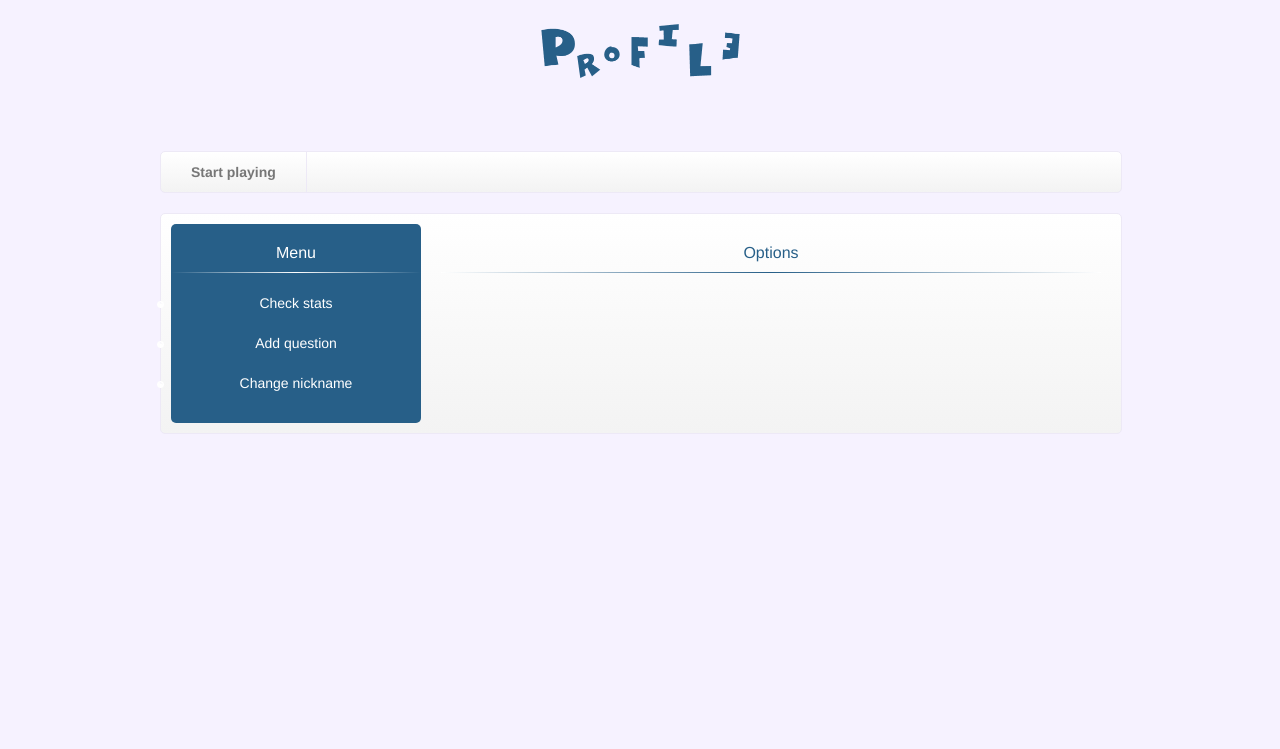
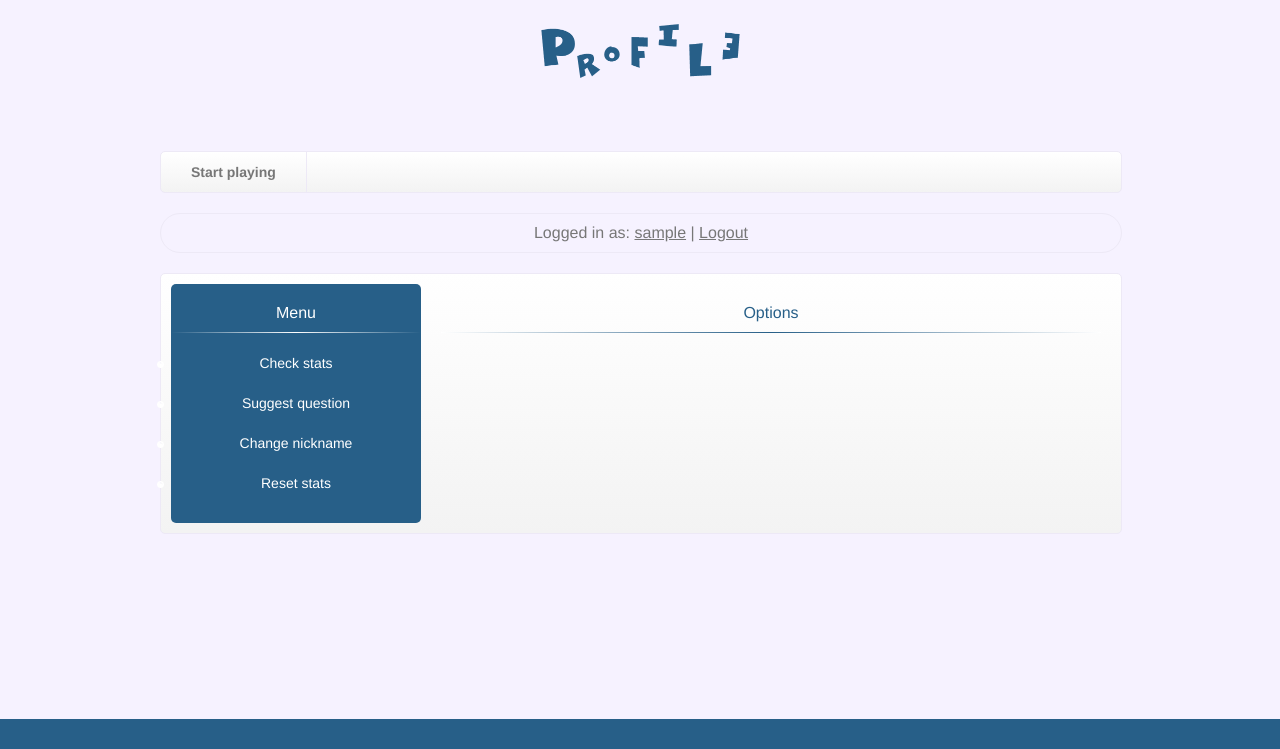
Before and after one commit to gimzo/kwizz, a PHP site: page /profile.php in a window 1280 px wide. Shown: the part 51-800 px from the top of the page. Run offline with PHP 8.4, Linux system fonts and the light colour scheme; the visitor is signed in with stand-in values (Sample User, id 1); data that the repository does not hold is empty; some libraries are stand-ins or nearby versions.

Commit message:
Sitne promjene na profilu, i dodani stilovi za chat

```diff
--- /dev/null
+++ b/chatbar.php
@@ -0,0 +1,10 @@
+<?php
+	if (isset($_SESSION['user'])) {
+echo <<<END
+		<div id="chatBar">
+			<div id="chatWrapper">
+			</div>
+		</div>
+END;
+	}
+?>
--- a/css/style.css
+++ b/css/style.css
@@ -47,9 +47,7 @@ img {
 #wrapper {
 	width: 960px;
 	height: auto;
-	margin-top: 50px;
-	margin-left: auto;
-	margin-right: auto;
+	margin: 50px auto 40px auto;
 }
 
 #statusBar {
@@ -272,3 +270,25 @@ img {
 	background-image: -ms-linear-gradient(left, #ffffff, #275f88, #ffffff);
 	background-image: -o-linear-gradient(left, #ffffff, #275f88, #ffffff);
 }
+
+/* Chat */
+
+#chatBar {
+	position: fixed;
+	bottom: 0;
+	width: 100%;
+	height: 30px;
+	background-color: #275f88;
+}
+
+#chatWrapper {
+	margin-left: auto;
+	margin-right: auto;
+}
+
+.chatTab {
+	display: none;
+	border: 1px solid #EDE9F6;
+	height: 200px;
+	width: 150px;
+}
--- a/index.php
+++ b/index.php
@@ -5,7 +5,7 @@
 <!DOCTYPE html>
 <html>
 <head>
-	<title>Homepage</title>
+	<title>Kwizz | Homepage</title>
 	<meta charset="UTF-8">
 	<link rel="stylesheet" type="text/css" href="css/style.css">
 </head>
@@ -38,5 +38,6 @@
 			<div class="clearBoth"></div>
 		</div>
 	</div>
+	<?php include_once 'chatbar.php'; ?>
 </body>
 </html>
--- a/profile.php
+++ b/profile.php
@@ -24,14 +24,16 @@
 				<li><a href="index.php">Start playing</a></li>
 			</ul>
 		</div>
+		<?php include_once 'statusbar.php'; ?>
 		<div id="content">
 			<div id="leftContent">
 				<p>Menu</p>
 				<div class="hr1"></div>
 				<ul>
 					<li>Check stats</li>
-					<li><a id="AddQuestion">Add question</a></li>
+					<li><a id="AddQuestion">Suggest <a href=""></a> question</a></li>
 					<li>Change nickname</li>
+					<li>Reset stats</li>
 				</ul>
 				<?php
 				db_connect();
@@ -45,6 +47,8 @@ echo <<<END
 				<div class="hr1"></div>
 				<ul>
 					<li>Add category</li>
+					<li>Approve questions</li>
+					<li>Change user rights</li>
 				</ul>
 END;
 				}
@@ -65,5 +69,6 @@ END;
  			$("#loadingDiv").load('add_question.php');
  		});
  	</script>
+ 	<?php include_once 'chatbar.php'; ?>
 </body>
 </html>
--- a/statusbar.php
+++ b/statusbar.php
@@ -4,7 +4,7 @@
 echo <<<END
 		<div id='statusBar' class='horCenter displayTable'>
 			<div class='vertMiddle'>
-				<p>Welcome <a href='profile.php'>$user</a> | <a href='logout.php'>Logout</a></p>
+				<p>Logged in as: <a href='profile.php'>$user</a> | <a href='logout.php'>Logout</a></p>
 			</div>
 		</div>
 END;
```
